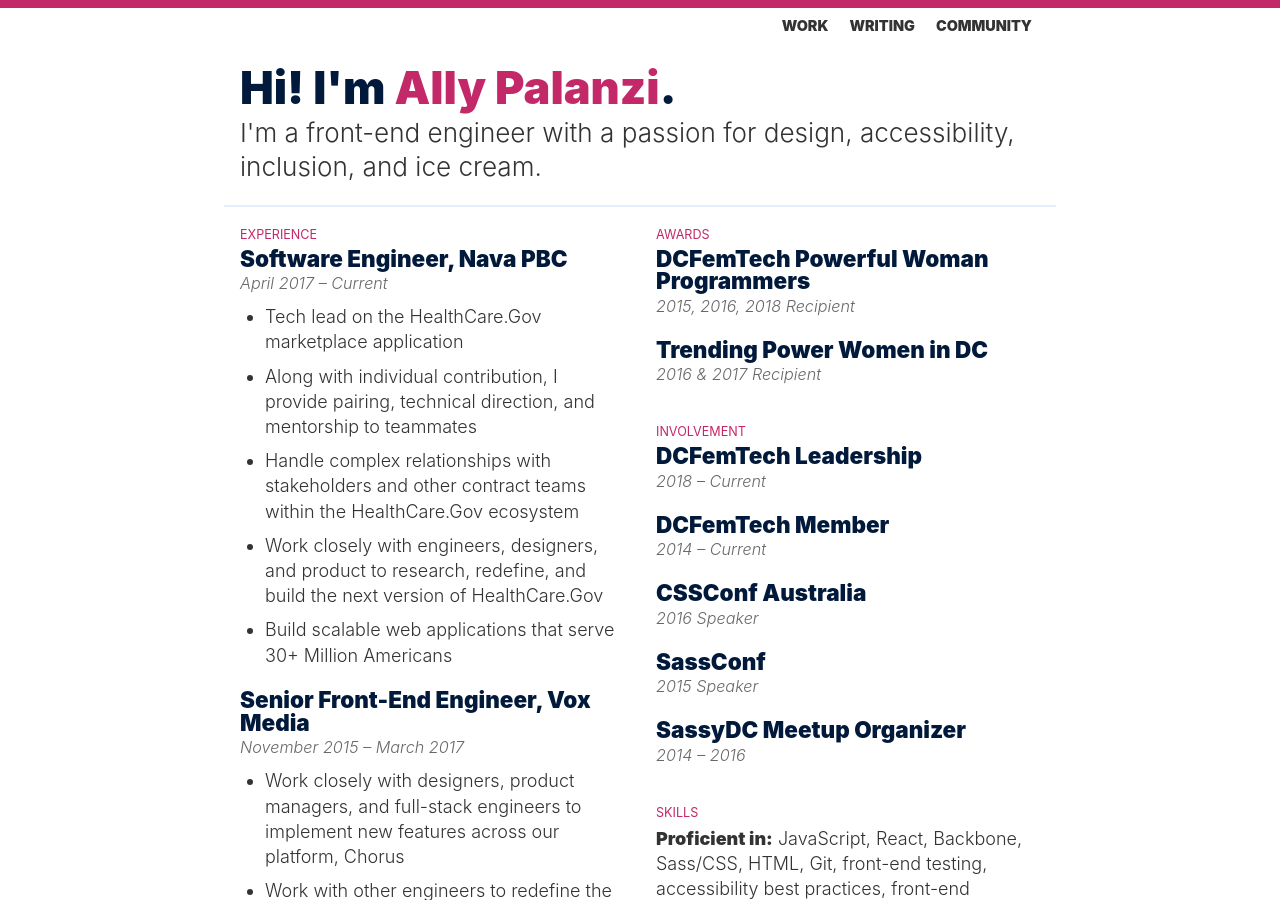
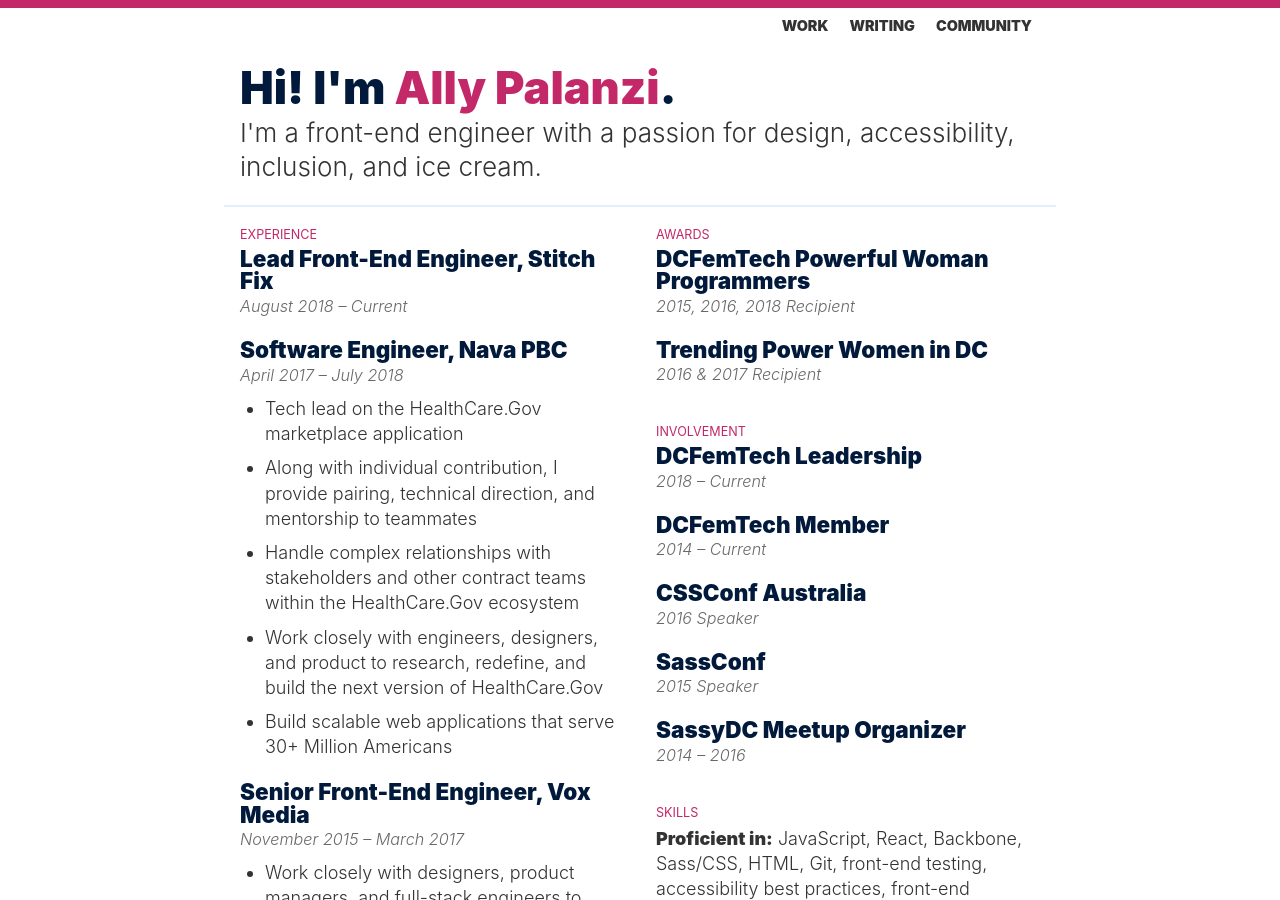
Before and after one commit to allypalanzi/allypalanzi.github.io, a Jekyll site: the page built from resume/index.md, in a window 1280 px wide and 900 px high. Built offline with Jekyll 4.4.1, drawn with Linux system fonts in a browser that asks for light colours.

Commit message:
update resume

```diff
--- a/resume/index.md
+++ b/resume/index.md
@@ -11,8 +11,12 @@
 
 #### EXPERIENCE
 
+## Lead Front-End Engineer, Stitch Fix
+*August 2018 – Current*
+<ul></ul>
+
 ## Software Engineer, Nava PBC
-*April 2017 – Current*
+*April 2017 – July 2018*
 
   - Tech lead on the HealthCare.Gov marketplace application
   - Along with individual contribution, I provide pairing, technical direction, and mentorship to teammates
```
Also changed, not shown: 1 other file.
